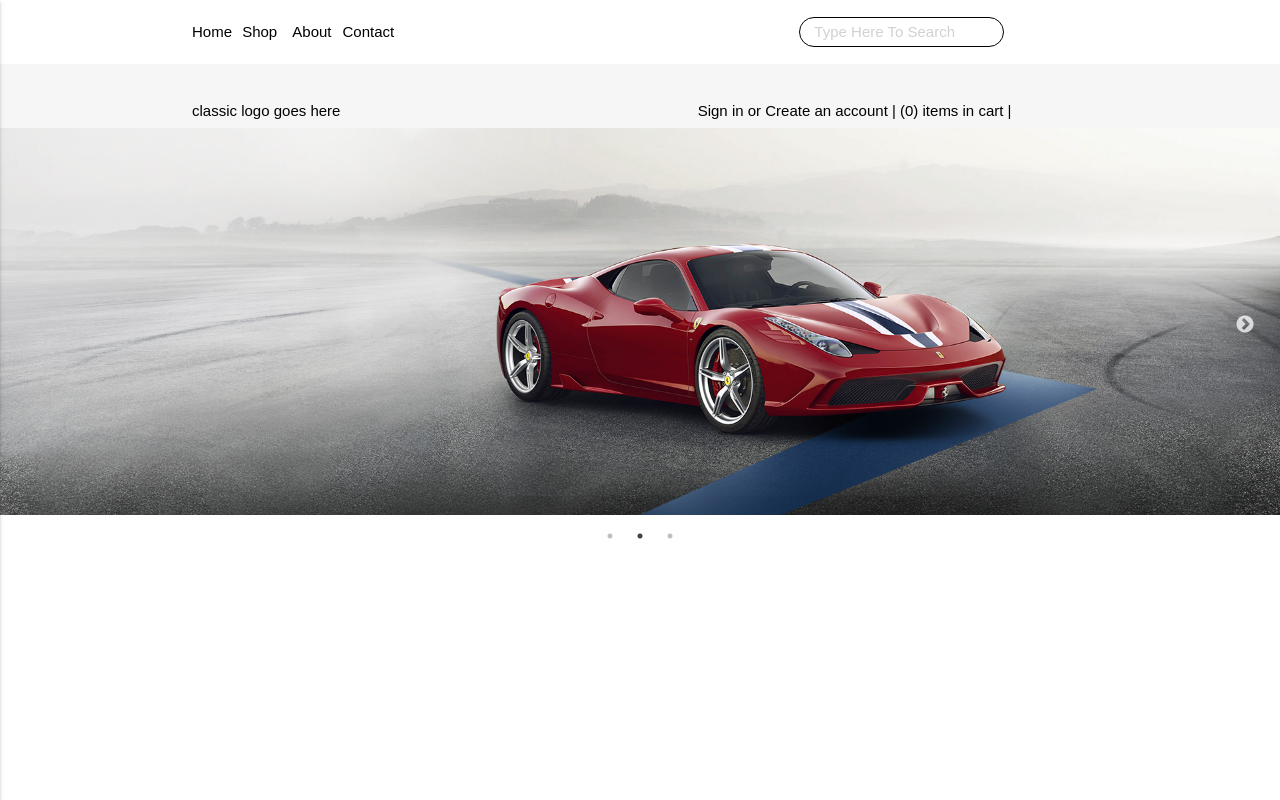
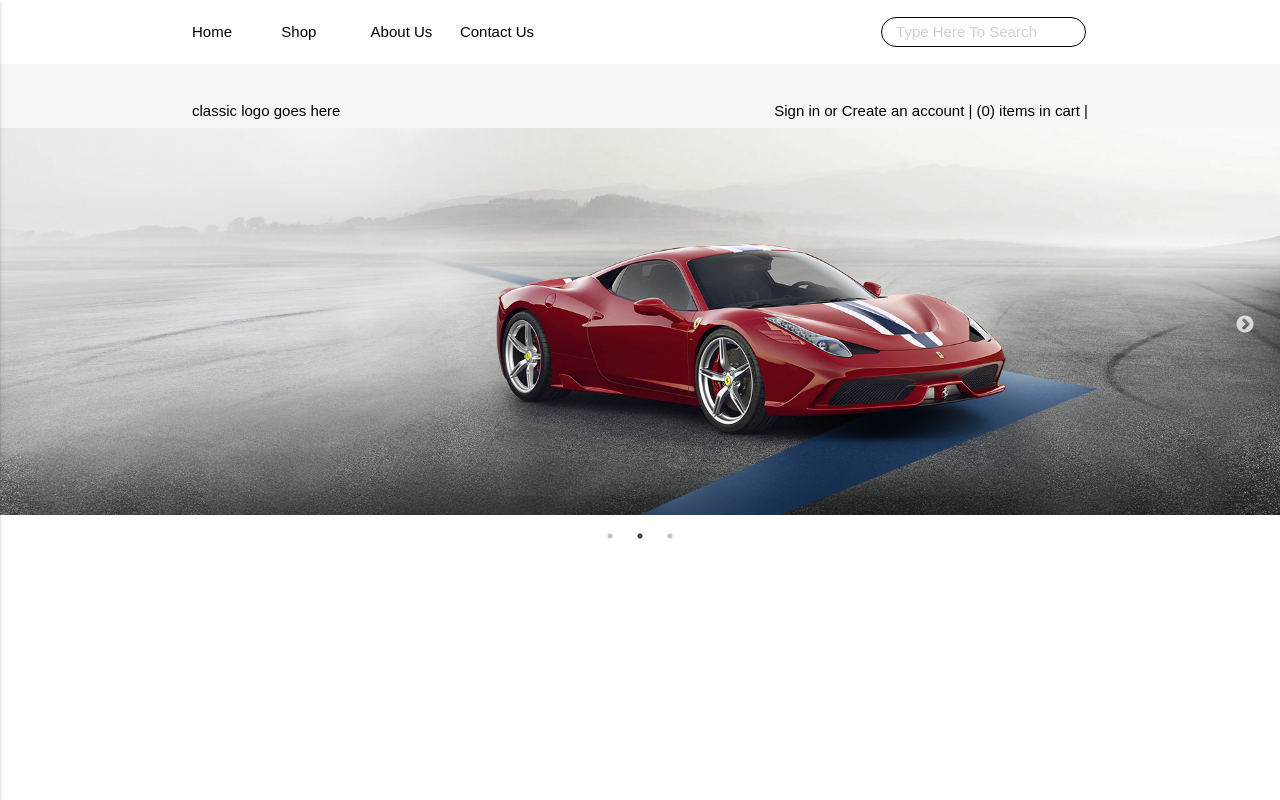
Before and after one commit to 2monsta/eCommerce-Full-Stack, a React (Create React App) app in the folder front-end-ecommerce/: page / in a window 1280 px wide. Built offline with nearby package versions, Linux system fonts and the light colour scheme.

Commit message:
changed navbar

```diff
--- a/front-end-ecommerce/src/components/NavBar.js
+++ b/front-end-ecommerce/src/components/NavBar.js
@@ -12,19 +12,23 @@ class Navbar extends Component{
             <div className={"container"}>
               <div className={"row"}>
                 <a href="#" data-activates={"mobile-demo"} className={"button-collapse"}><i className={"material-icons"}>menu</i></a>
-                <ul className="left hide-on-med-and-down">
-                  <li className={"col s2"}>Home</li>
-                  <li className={"col s2"}>Shop</li>
-                  <li className={"col s2"}>About Us</li>
-                  <li className={"col s2"}>Contact Us</li>
-                </ul>
+                <div className={"col s7"}>
+                  <ul className="hide-on-med-and-down">
+                    <div className={"row"}>
+                      <li className={"col s2"}>Home</li>
+                      <li className={"col s2"}>Shop</li>
+                      <li className={"col s2"}>About Us</li>
+                      <li className={"col s3"}>Contact Us</li>
+                    </div>
+                  </ul>
+                </div>
                 <ul className="side-nav" id="mobile-demo">
                   <li>Home</li>
                   <li>Shop</li>
                   <li>About Us</li>
                   <li>Contact Us</li>
                 </ul>
-                <div className={"col s3 offset-s4"}>
+                <div className={"col s3 offset-s2"}>
                   <form>
                     <input id="search" className={"browser-default"} type="text" placeholder={"   Type Here To Search"} />
                   </form>
@@ -40,7 +44,7 @@ class Navbar extends Component{
                 <div className={"col s3"}>
                   <p>classic logo goes here</p>
                 </div>
-                <div className={"offset-s3 col s5 right-align"}>
+                <div className={"offset-s4 col s5 hide-on-med-and-down right-align"}>
                   <p>Sign in or Create an account | (0) items in cart | ($0.00)</p>
                 </div>
               </div>
```
